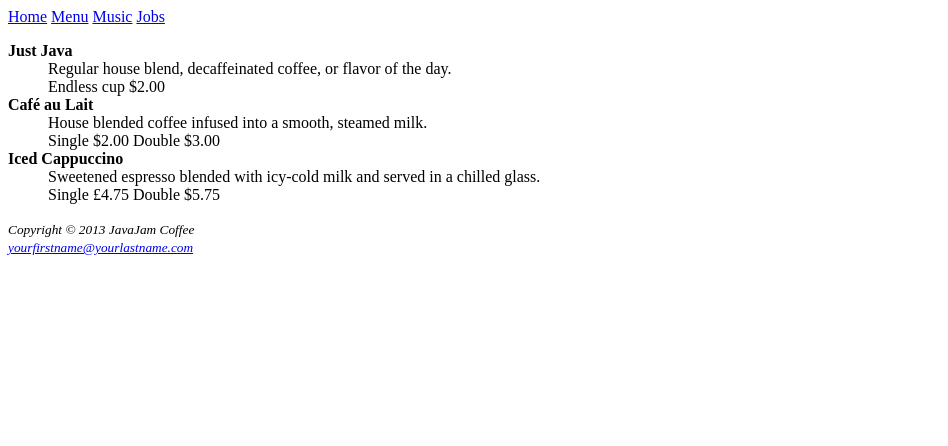
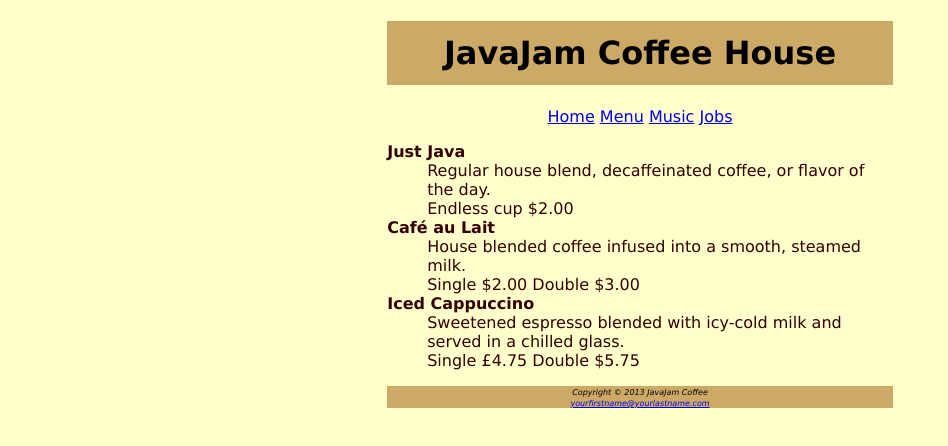
Before and after one commit to AlexJCarstensen/JavaJam-I4GUI, a plain HTML site: page JavaJamCoffeeShop/JavaJamCoffeeShop/menu.html in a window 1280 px wide. Shown: the whole page, without its empty margins (0-948 px from the left). Drawn offline with Linux system fonts and the light colour scheme.

Commit message:
added css file and changed the layout according to assignment

```diff
--- /dev/null
+++ b/JavaJamCoffeeShop/JavaJamCoffeeShop/JavaJamStyle.css
@@ -0,0 +1,28 @@
+body {
+    background-color: #FFFFCC;
+    color: #330000;
+    font-family: Verdana, Arial, sans-serif;
+}
+h1 {
+    background-color: #CCAA66;
+    color: #000000;
+    line-height: 200%;
+    text-align: center;
+}
+#wrapper {
+    margin-left: auto;
+    margin-right: auto;
+    width: 40%;
+
+}
+
+#navigation {
+    text-align: center;
+}
+#footer {
+    background-color: #ccaa66;
+    color: #000000;
+    font-size: .60em;
+    font-style: italic;
+    text-align: center;
+}
--- a/JavaJamCoffeeShop/JavaJamCoffeeShop/menu.html
+++ b/JavaJamCoffeeShop/JavaJamCoffeeShop/menu.html
@@ -1,11 +1,14 @@
 <!DOCTYPE html>
 <html>
 <head>
+    <link type="text/css" rel="stylesheet" href="JavaJamStyle.css"/>
     <title>JavaJam Coffee House Menu</title>
     <meta charset="utf-8"/>
 </head>
 <body>
-<div>
+<div id="wrapper">
+    <h1>JavaJam Coffee House</h1>
+    <div id="navigation">
         <a href="index.html">Home</a>
         <a href="menu.html">Menu</a>
         <a href="music.html">Music</a>
@@ -34,7 +37,7 @@
             Single £4.75 Double $5.75
         </dd>
     </dl>
-<div>
+    <div id="footer">
         <i>
             <small>
                 Copyright &copy; 2013 JavaJam Coffee<br>
@@ -44,5 +47,6 @@
             </small>
         </i>
     </div>
+</div>
 </body>
 </html>
```
Also changed, not shown: JavaJamCoffeeShop/JavaJamCoffeeShop/index.html (+9 -5 lines), 1 other file. Lines whose indentation alone changed are shown as unchanged.
